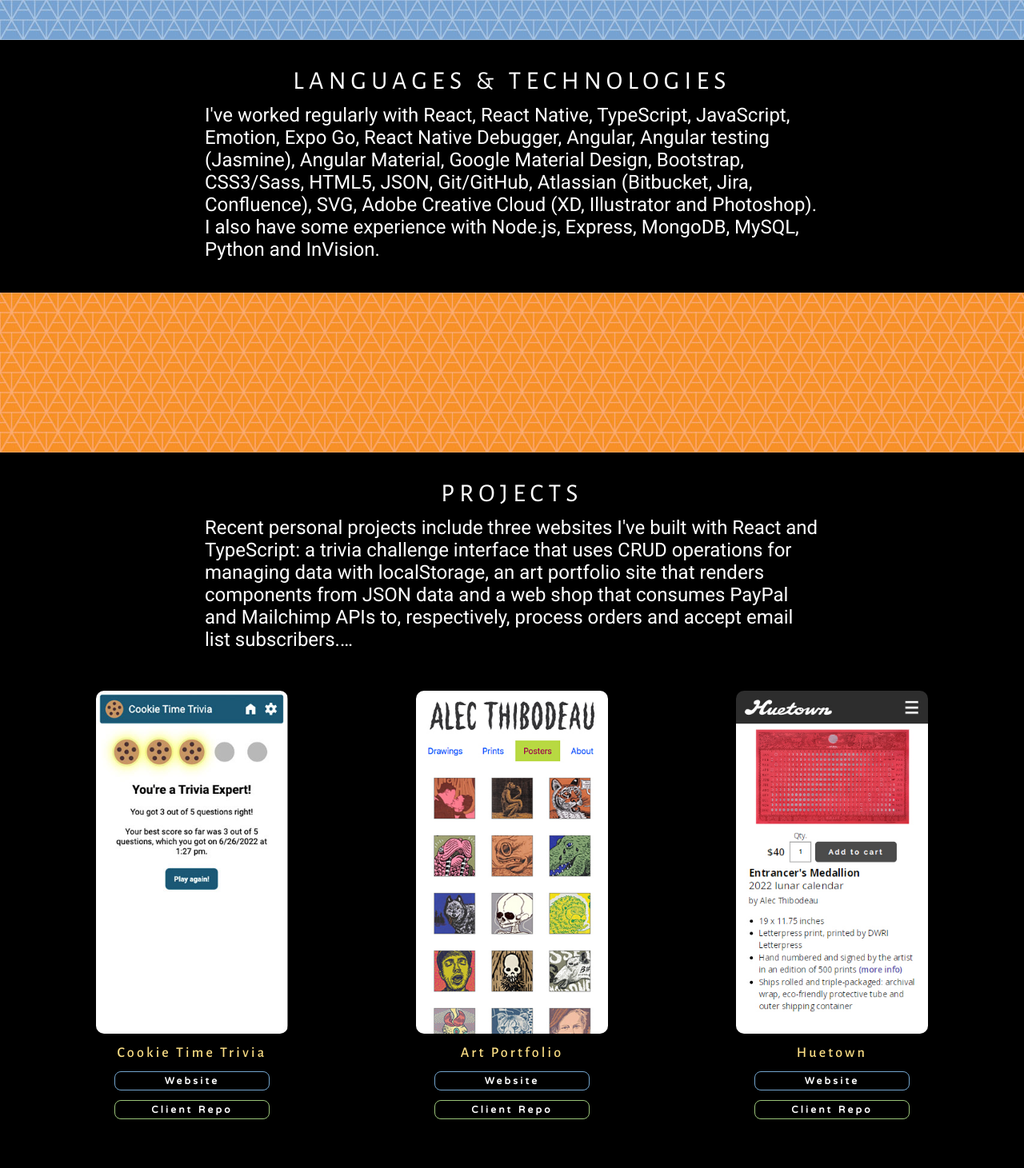
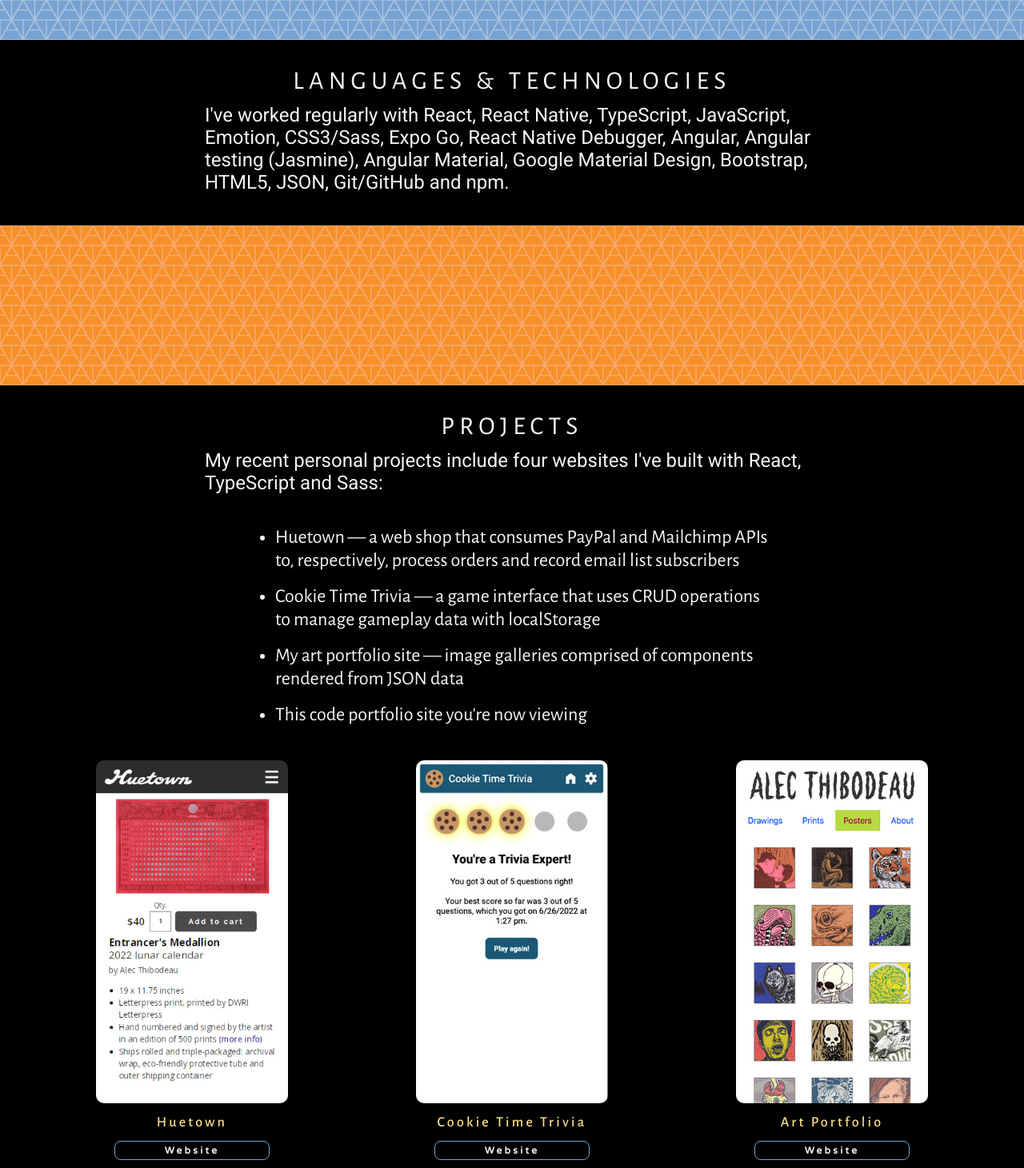
Before and after one commit to alecthibodeau/alecthibodeau.github.io, a React (Create React App) app: page / in a window 1280 px wide. Shown: the part 920-2381 px from the top of the page at 80% size. Built offline with nearby package versions, Linux system fonts and the light colour scheme.

Commit message:
Add style sheet for variables

```diff
--- a/src/components/Main.tsx
+++ b/src/components/Main.tsx
@@ -50,19 +50,23 @@
         <div className="paragraph-title">languages &&nbsp;technologies</div>
         <p>
           I've worked regularly with React, React Native, TypeScript, JavaScript,
-          Emotion, Expo Go, React Native Debugger, Angular, Angular testing
-          (Jasmine), Angular Material, Google Material Design, Bootstrap, CSS3/Sass,
-          HTML5, JSON, Git/GitHub, Atlassian (Bitbucket, Jira, Confluence), SVG,
-          Adobe Creative Cloud (XD, Illustrator and Photoshop). I also have some
-          experience with Node.js, Express, MongoDB, MySQL, Python and InVision.
+          Emotion, CSS3/Sass, Expo Go, React Native Debugger, Angular, Angular testing
+          (Jasmine), Angular Material, Google Material Design, Bootstrap,
+          HTML5, JSON, Git/GitHub and npm.
         </p>
       </section>
       <div id="projects" className="banner-03" style={{backgroundImage: `url(${sunnyTile})`}}></div>
       <section>
         <div className="paragraph-title">projects</div>
         <p>
-          Recent personal projects include three websites I've built with React and TypeScript: a trivia challenge interface that uses CRUD operations for managing data with localStorage, an art portfolio site that renders components from JSON data and a web shop that consumes PayPal and Mailchimp APIs to, respectively, process orders and accept email list subscribers.&hellip;
+          My recent personal projects include four websites I've built with React, TypeScript and Sass:
         </p>
+        <ul>
+          <li>Huetown &mdash; a web shop that consumes PayPal and Mailchimp APIs to, respectively, process orders and record email list subscribers</li>
+          <li>Cookie Time Trivia &mdash; a game interface that uses CRUD operations to manage gameplay data with localStorage</li>
+          <li>My art portfolio site &mdash; image galleries comprised of components rendered from JSON data</li>
+          <li>This code portfolio site you're now viewing</li>
+        </ul>
         <div className="projects">
           {projectItems.slice(0, 3).map(renderProjectItem)}
         </div>
--- a/src/constants.ts
+++ b/src/constants.ts
@@ -29,6 +29,17 @@
 
 const projectItems: ProjectItem[] = [
   {
+    id: 'huetown',
+    name: 'Huetown',
+    infoText: 'The web shop for Huetown, my personal project for art sales',
+    frontEndTechnology: 'React, TypeScript, React Router, Bootstrap 5, CSS3/Sass, SVG',
+    backEndTechnology: 'PayPal API, Mailchimp API',
+    altText: 'Mobile screenshot of the Huetown web shop',
+    website: 'https://huetown.com',
+    clientRepo: 'https://github.com/alecthibodeau/huetown',
+    image: huetown
+  },
+  {
     id: 'cookieTimeTrivia',
     name: 'Cookie Time Trivia',
     infoText: 'A game with multiple categories and user-selectable visual themes',
@@ -47,17 +58,6 @@
     website: 'https://alecthibodeau.com',
     clientRepo: 'https://github.com/alecthibodeau/alecthibodeau.com',
     image: artPortfolio
-  },
-  {
-    id: 'huetown',
-    name: 'Huetown',
-    infoText: 'The web shop for Huetown, my personal project for art sales',
-    frontEndTechnology: 'React, TypeScript, React Router, Bootstrap 5, CSS3/Sass, SVG',
-    backEndTechnology: 'PayPal API, Mailchimp API',
-    altText: 'Mobile screenshot of the Huetown web shop',
-    website: 'https://huetown.com',
-    clientRepo: 'https://github.com/alecthibodeau/huetown',
-    image: huetown
   },
   {
     id: 'patturns',
--- /dev/null
+++ b/src/styles/_variables.scss
@@ -0,0 +1,31 @@
+/* Breakpoints from Bootstrap */
+
+$breakpoint-sm: 576px;
+$breakpoint-md: 768px;
+$breakpoint-lg: 992px;
+$breakpoint-xl: 1200px;
+
+/* Color Mixes */
+
+$white: #fff;
+$black: #000;
+$four-percent-gray: #f5f5f5;
+$fifty-percent-gray: #7f7f7f;
+$black-screen: rgba(0, 0, 0, .9);
+$blue-muted: rgba(112, 115, 255, 1);
+$orange-muted: rgba(255, 150, 0, 1);
+$rainbow-red: #f27089;
+$rainbow-orange: #fca778;
+$rainbow-yellow: #fbde84;
+$rainbow-green: #9ac479;
+$rainbow-blue: #74a6cf;
+
+$application-font-color: $four-percent-gray;
+
+/* Border Radius */
+
+$border-radius-project: 10px;
+
+/* Letter Spacing */
+
+$letter-spacing-standard: .25vw;
--- a/src/styles/styles.scss
+++ b/src/styles/styles.scss
@@ -1,40 +1,11 @@
-/* Breakpoints from Bootstrap */
-
-$breakpoint-sm: 576px;
-$breakpoint-md: 768px;
-$breakpoint-lg: 992px;
-$breakpoint-xl: 1200px;
-
-/* Color Mixes */
-
-$white: #fff;
-$black: #000;
-$fifty-percent-gray: #7f7f7f;
-$black-screen: rgba(0, 0, 0, .9);
-$blue-muted: rgba(112, 115, 255, 1);
-$orange-muted: rgba(255, 150, 0, 1);
-$rainbow-red: #f27089;
-$rainbow-orange: #fca778;
-$rainbow-yellow: #fbde84;
-$rainbow-green: #9ac479;
-$rainbow-blue: #74a6cf;
-
-/* Border Radius */
-
-$border-radius-project: 10px;
-
-/* Letter Spacing */
-
-$letter-spacing-standard: .25vw;
-
-/* Styles */
+@use './variables' as *;
 
 html,
 body {
   font-family: 'Alegreya Sans', sans-serif;
   text-align: center;
   background-color: $blue-muted;
-  color: $white;
+  color: $application-font-color;
 }
 
 nav {
@@ -119,6 +90,17 @@
   border-radius: 50%;
 }
 
+main section ul {
+  max-width: 600px;
+  margin: 1rem;
+
+  li {
+    text-align: initial;
+    margin-bottom: 1rem;
+    margin-right: 1rem;
+  }
+}
+
 .text-link {
   text-decoration: none;
   color: $rainbow-yellow;
@@ -161,11 +143,6 @@
 
 .project-container {
   margin: 10px 20px 20px;
-
-  > a {
-    display: inline-block; // Override anchor's default inline display to set height
-    height: 429px;
-  }
 }
 
 .project-info-outer {
@@ -195,7 +172,7 @@
     font-family: 'Roboto', sans-serif;
     line-height: 1.5rem;
     text-align: left;
-    color: $white;
+    color: $application-font-color;
 
     > div {
       margin-top: 8px;
@@ -234,7 +211,7 @@
   a {
     display: block;
     padding: 4px 12px;
-    border: 1px solid $white;
+    border: 1px solid $fifty-percent-gray;
     border-radius: 8px;
     margin: 12px auto;
     font-family: 'Varela Round', sans-serif;
@@ -258,11 +235,11 @@
     &:link,
     &:visited,
     &:active {
-      color: $white;
+      color: $application-font-color;
     }
 
     &:hover {
-      background-color: $white;
+      background-color: $application-font-color;
       color: $black;
     }
   }
@@ -371,6 +348,15 @@
     display: block;
   }
 
+  main section ul {
+    max-width: 500px;
+    margin: 2rem auto;
+
+    li {
+      font-size: 1.5rem;
+    }
+  }
+
   .paragraph-title {
     margin-top: 32px;
     font-size: 2rem;
@@ -402,6 +388,10 @@
   p {
     width: 60%;
   }
+
+  main section ul {
+    max-width: 632px;
+  }
 }
 
 /* Breakpoint Large */
```
